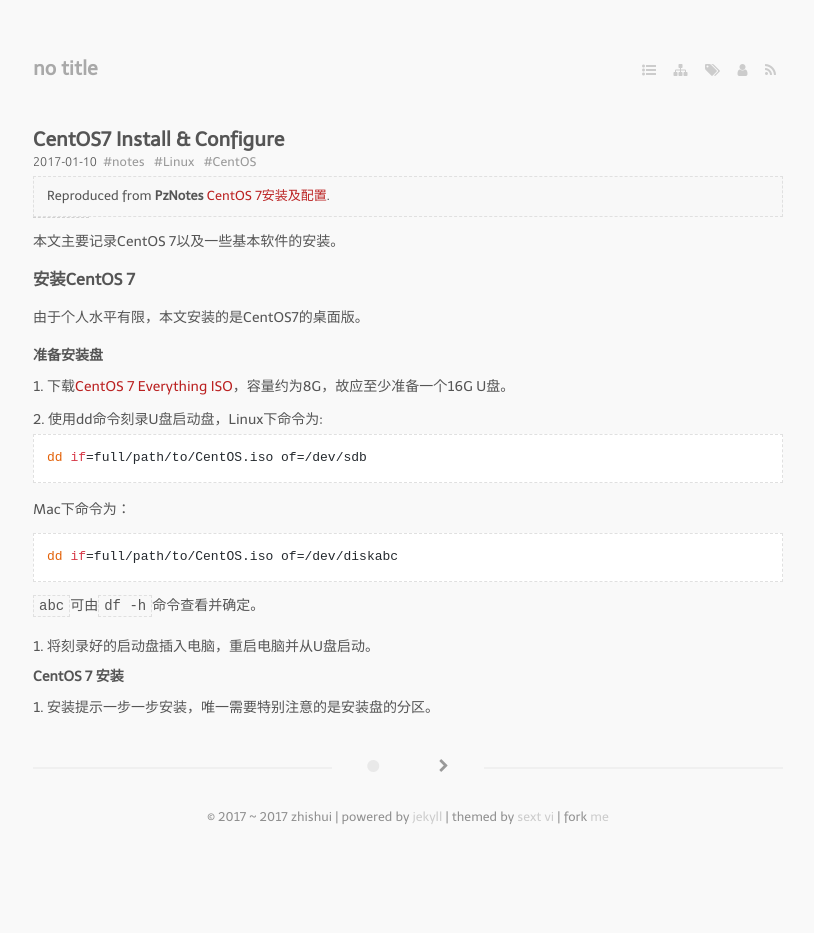
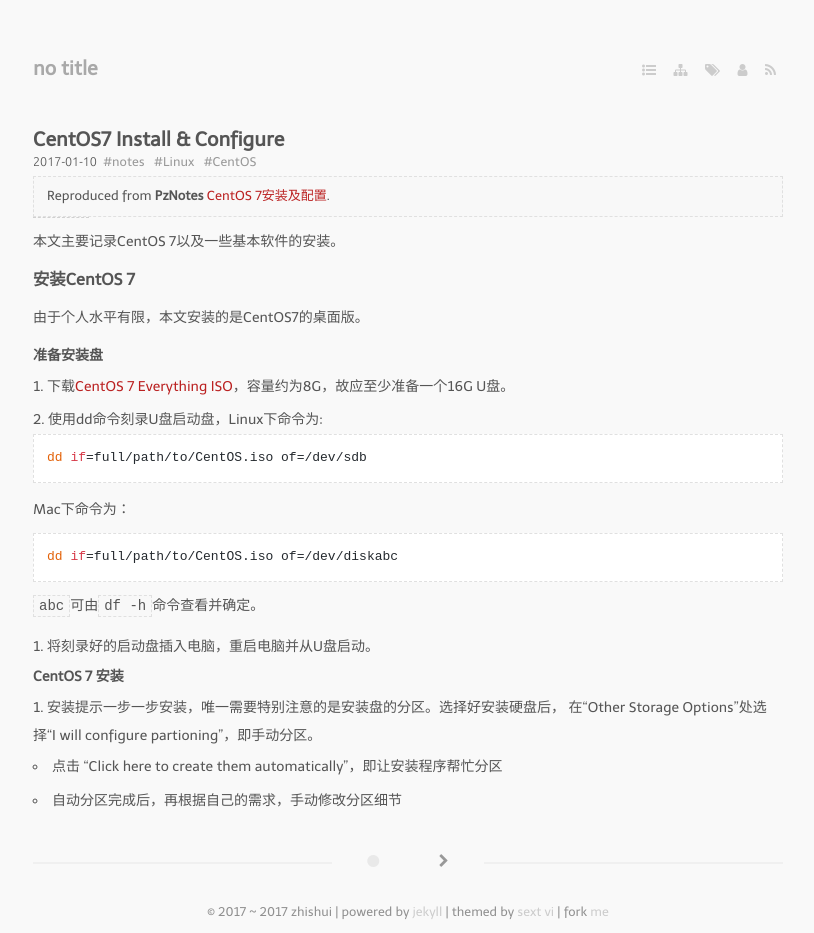
Before and after one commit to bizhishui/bizhishui.github.io, a Jekyll site: the page built from _posts/2017-01-10-CentOS7-Install-Configure.md, in a window 1280 px wide. Shown: the whole page, without its empty margins (232-1046 px from the left). Built offline with Jekyll 4.4.1, drawn with Linux system fonts in a browser that asks for light colours; nearby versions of some CDN libraries; some web fonts are replaced; a script that is not in the unit is left out; before the commit the page ends 900 px from its top, so only the background shows below that.

Commit message:
markdown correct

```diff
--- a/_posts/2017-01-10-CentOS7-Install-Configure.md
+++ b/_posts/2017-01-10-CentOS7-Install-Configure.md
@@ -35,4 +35,7 @@ dd if=full/path/to/CentOS.iso of=/dev/diskabc
 3. 将刻录好的启动盘插入电脑，重启电脑并从U盘启动。
 
 #### CentOS 7 安装
-1. 安装提示一步一步安装，唯一需要特别注意的是安装盘的分区。
+1. 安装提示一步一步安装，唯一需要特别注意的是安装盘的分区。选择好安装硬盘后，
+在“Other Storage Options”处选择“I will configure partioning”，即手动分区。
+- 点击 “Click here to create them automatically”，即让安装程序帮忙分区
+- 自动分区完成后，再根据自己的需求，手动修改分区细节
```
